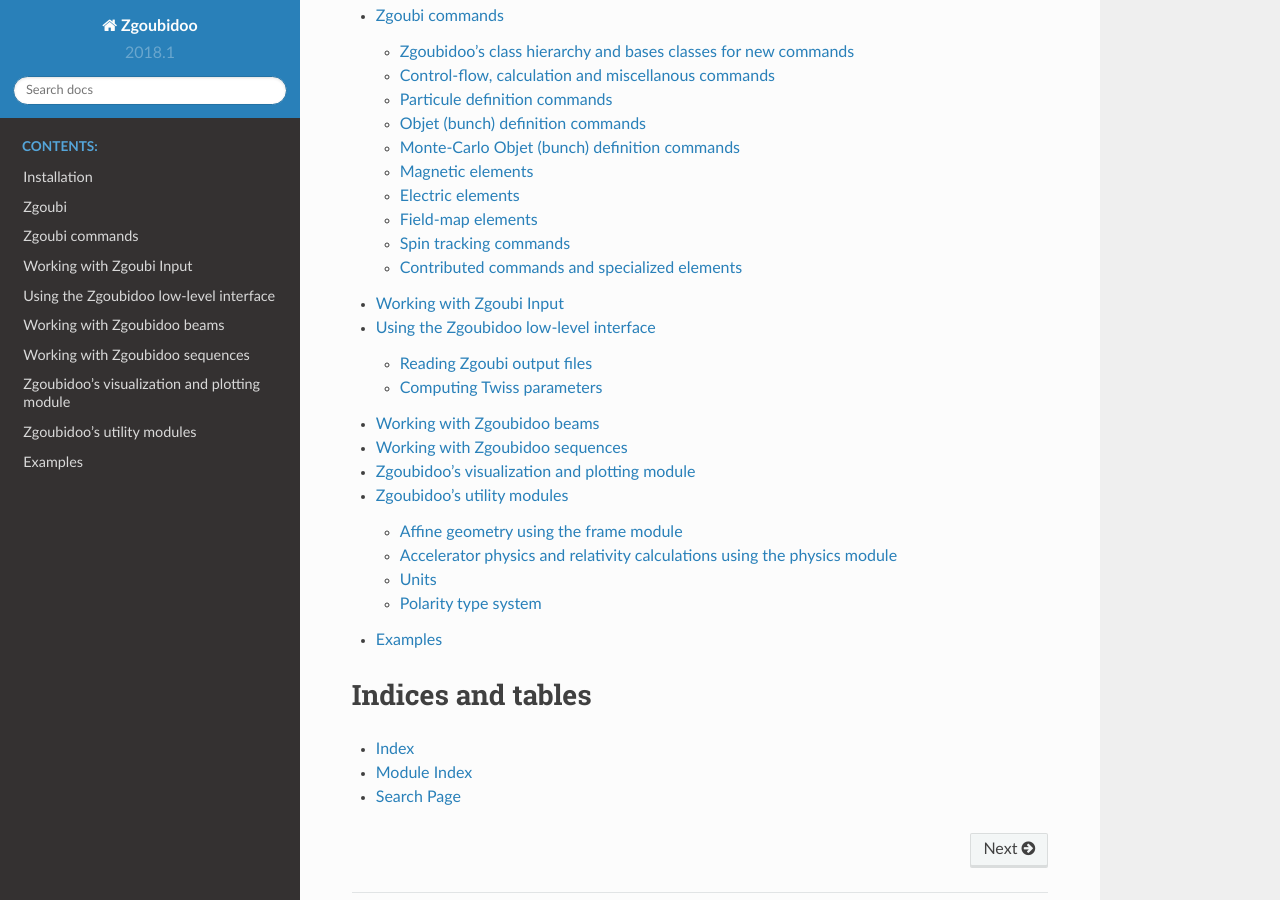
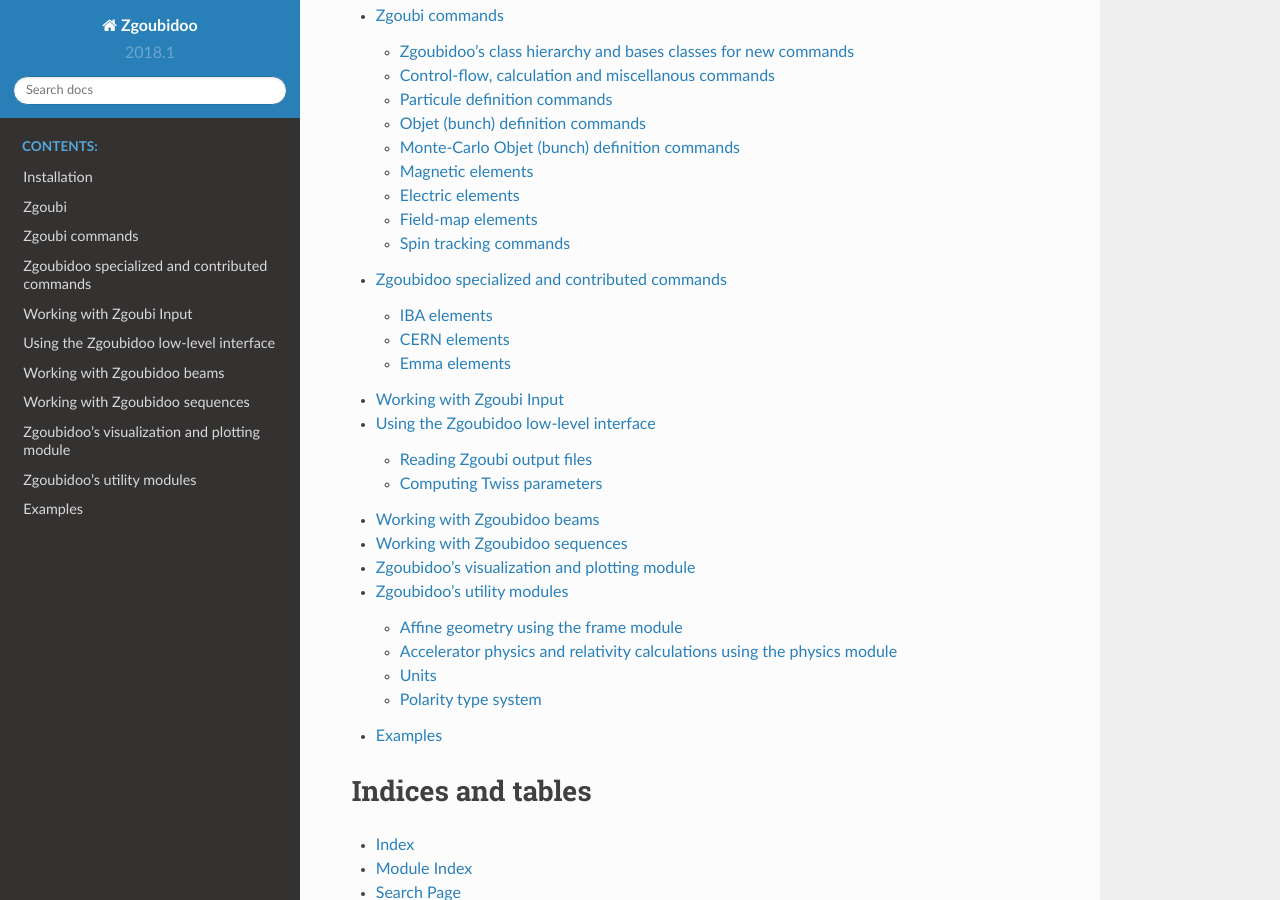
Before and after one commit to ULB-Metronu/zgoubidoo, a Sphinx documentation site: the page built from docs/index.rst, in a window 1280 px wide and 900 px high, scrolled down 569 px. Built offline with Sphinx 7.4.7 and the Read the Docs theme 2.0.0, drawn with Linux system fonts in a browser that asks for light colours; some of the changed lines change nothing that is shown.

Commit message:
Refactoring the doc for contributed commands.

```diff
--- a/docs/commands.rst
+++ b/docs/commands.rst
@@ -60,29 +60,3 @@
 
 .. automodapi:: zgoubidoo.commands.spin
     :no-heading:
-
-Contributed commands and specialized elements
----------------------------------------------
-
-.. automodule:: zgoubidoo.commands.contrib
-
-IBA elements
-^^^^^^^^^^^^
-
-.. automodapi:: zgoubidoo.commands.contrib.iba
-    :no-heading:
-    :headings: ""
-
-CERN elements
-^^^^^^^^^^^^^
-
-.. automodapi:: zgoubidoo.commands.contrib.cern
-    :no-heading:
-    :headings: ""
-
-Emma elements
-^^^^^^^^^^^^^
-
-.. automodapi:: zgoubidoo.commands.contrib.emma
-    :no-heading:
-    :headings: ""
--- /dev/null
+++ b/docs/contrib.rst
@@ -0,0 +1,25 @@
+Zgoubidoo specialized and contributed commands
+==============================================
+
+.. automodule:: zgoubidoo.commands.contrib
+
+.. contents:: :local:
+    :depth: 1
+
+IBA elements
+------------
+
+.. automodapi:: zgoubidoo.commands.contrib.iba
+    :no-heading:
+
+CERN elements
+-------------
+
+.. automodapi:: zgoubidoo.commands.contrib.cern
+    :no-heading:
+
+Emma elements
+-------------
+
+.. automodapi:: zgoubidoo.commands.contrib.emma
+    :no-heading:
--- a/docs/index.rst
+++ b/docs/index.rst
@@ -10,6 +10,7 @@
    installation
    zgoubi
    commands
+   contrib
    input
    lowlevel
    beam
```
